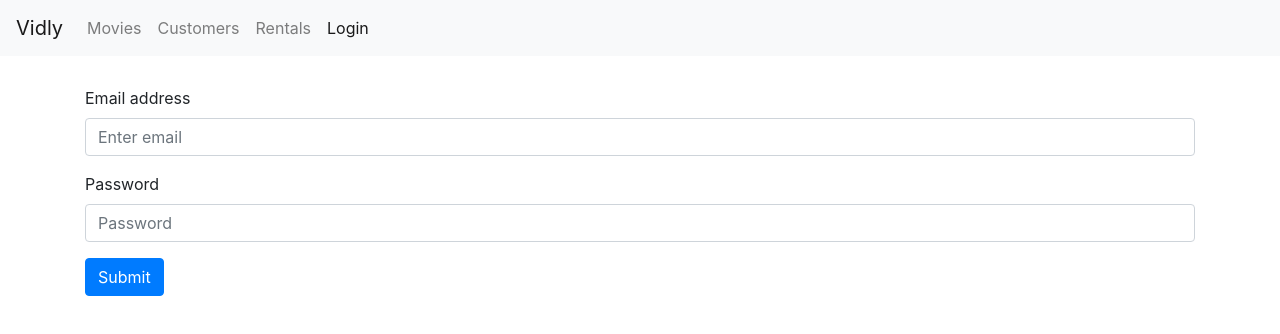
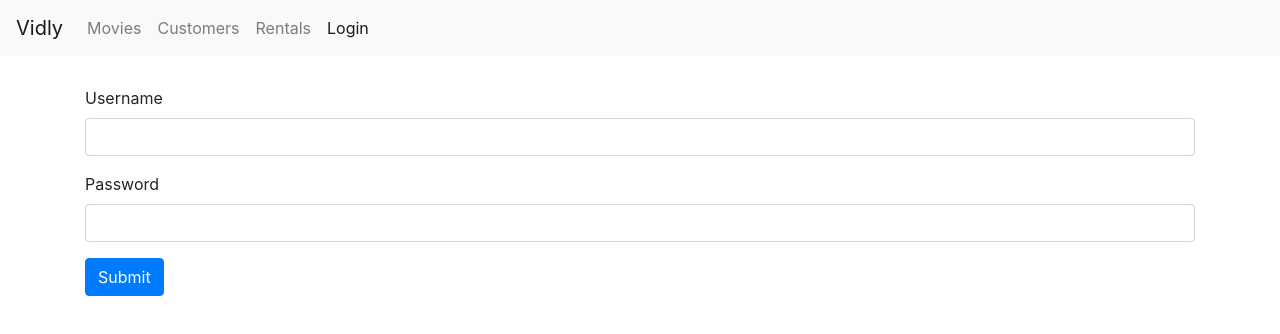
Before and after one commit to loranBepatient/React, a React (Create React App) app in the folder Section 7- Forms/start/vidly/: page /login in a window 1280 px wide. Shown: the top 334 px of the page. Built offline with nearby package versions, Linux system fonts and the light colour scheme.

Commit message:
Validation with joi-browser

```diff
--- /dev/null
+++ b/Section 7- Forms/start/vidly/src/components/common/input.jsx
@@ -0,0 +1,20 @@
+import React from "react";
+
+const input = ({ label, type, id, name, value, onChange }) => {
+  return (
+    <div className="form-group">
+      <label htmlFor={name}>{label}</label>
+      <input
+        type={type}
+        className="form-control"
+        id={id}
+        name={name}
+        aria-describedby="emailHelp"
+        value={value}
+        onChange={onChange}
+      />
+    </div>
+  );
+};
+
+export default input;
--- a/Section 7- Forms/start/vidly/src/components/loginForm.jsx
+++ b/Section 7- Forms/start/vidly/src/components/loginForm.jsx
@@ -1,52 +1,66 @@
 import React, { Component } from "react";
+import Joi from "joi-browser";
+
+import Input from "./common/input";
 
 class LoginForm extends Component {
   state = {
     account: {
       username: "",
       password: ""
-    }
+    },
+    errors: {}
+  };
+
+  schema = {
+    username: Joi.string().required(),
+    password: Joi.string().required()
   };
   handleSubmit = e => {
+    const { account } = this.state;
     e.preventDefault();
-    console.log("submitted");
+    Joi.validate(account, this.schema, {
+      abortEarly: false
+    }).then(
+      e => console.log(e),
+      err => {
+        let errors = err.details.reduce((prev, current) => {
+          debugger;
+          console.log(current);
+          return current;
+        }, {});
+      }
+    );
   };
 
   handleChange = e => {
     let account = { ...this.state.account };
-    console.log(e.currentTarget.value);
     account[e.currentTarget.name] = e.currentTarget.value;
     this.setState({ account });
   };
+
   render() {
+    const { account } = this.state;
     return (
       <div>
         <form onSubmit={this.handleSubmit}>
-          <div className="form-group">
-            <label htmlFor="username">Email address</label>
-            <input
+          <Input
+            label="Username"
             type="text"
-              className="form-control"
             id="username"
             name="username"
-              aria-describedby="emailHelp"
-              placeholder="Enter email"
-              value={this.state.account.username}
+            value={account.username}
             onChange={this.handleChange}
           />
-          </div>
-          <div className="form-group">
-            <label htmlFor="password">Password</label>
-            <input
+          <Input
+            label="Password"
             type="password"
-              className="form-control"
-              id="exampleInputPassword1"
+            id="password"
             name="password"
-              placeholder="Password"
-              value={this.state.account.password}
+            value={account.password}
             onChange={this.handleChange}
           />
-          </div>
+
           <button type="submit" className="btn btn-primary">
             Submit
           </button>
```
Lines whose indentation alone changed are shown as unchanged.
